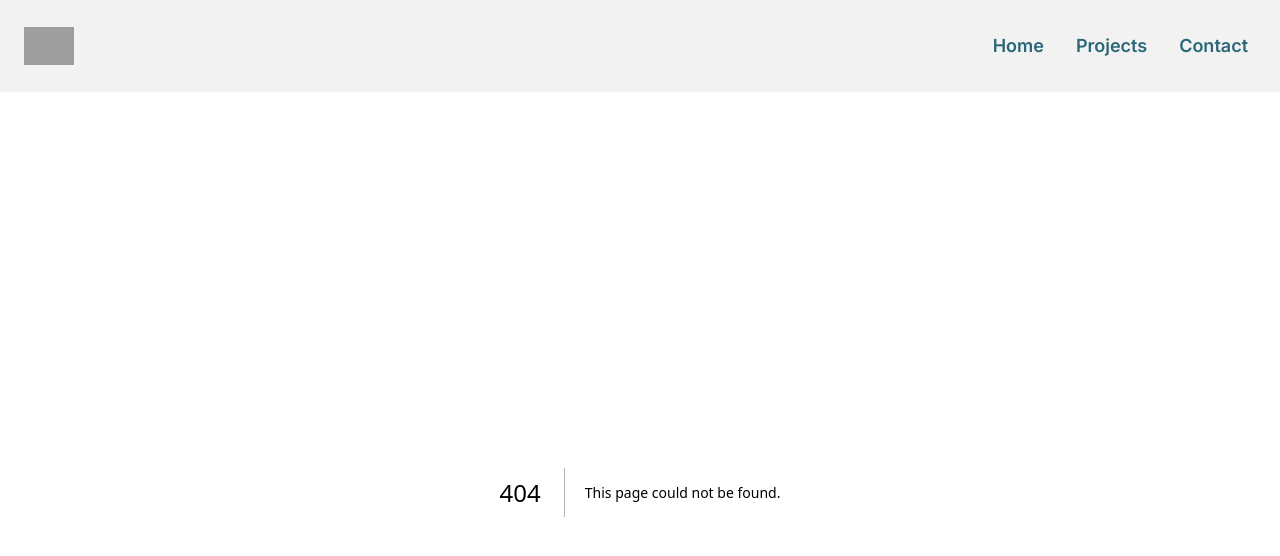
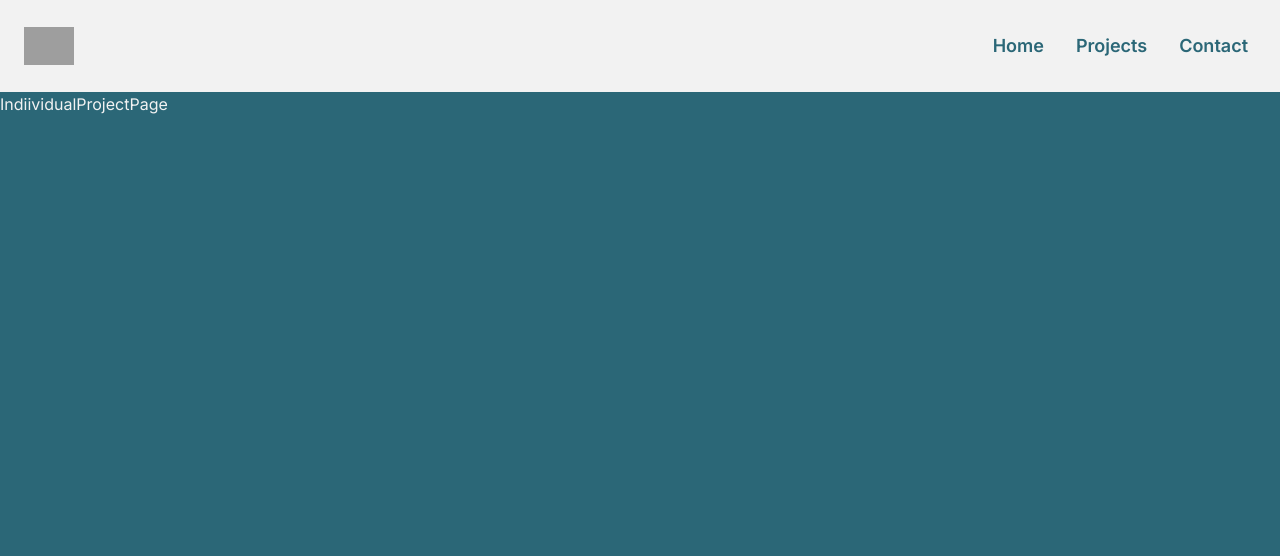
Before and after one commit to Nicolas-Rodriguez-Ch/portfolio, a Next.js app: page /projects/1 in a window 1280 px wide. Before the commit this address had no page. Shown: the top 556 px of the page. Built offline with nearby package versions, Linux system fonts and the light colour scheme; grey boxes are pictures that could not be loaded.

Commit message:
creates the project page

```diff
--- /dev/null
+++ b/app/projects/[name]/page.tsx
@@ -0,0 +1,15 @@
+'use client'
+import React from 'react'
+import { useRouter } from 'next/navigation'
+
+const IndiividualProjectPage = () => {
+
+  const router = useRouter();
+  console.log("🚀 ~ file: page.tsx:8 ~ IndiividualProjectPage ~ router:", router)
+
+  return (
+    <div>IndiividualProjectPage</div>
+  )
+}
+
+export default IndiividualProjectPage
```
